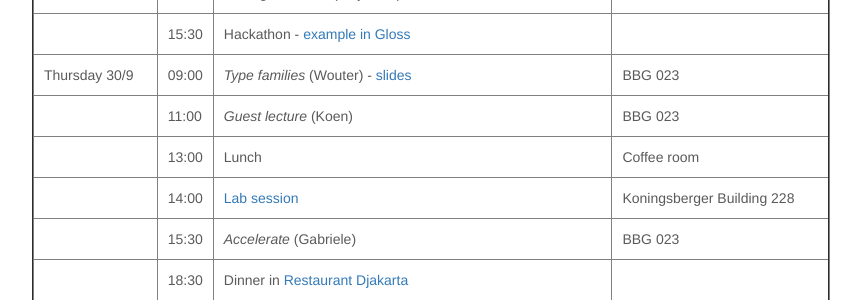
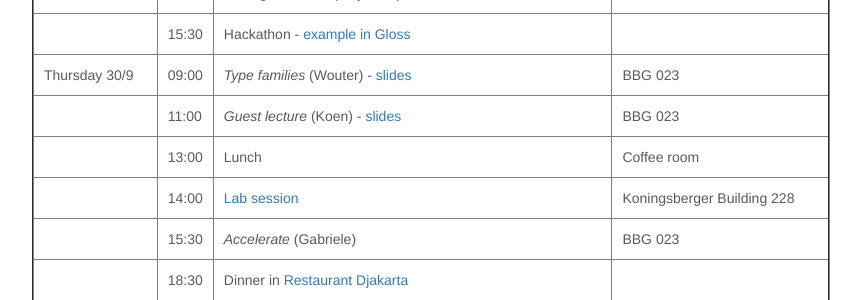
Before and after one commit to uu-afp/uu-afp.github.io, a Jekyll site: the page built from schedule.html, in a window 1280 px wide. Shown: the part 1089-1389 px from the top of the page, without its empty margins (209-1070 px from the left). Built offline with Jekyll 4.4.1, drawn with Linux system fonts in a browser that asks for light colours; nearby versions of some CDN libraries.

Commit message:
Added slides from Koen.

```diff
--- a/schedule.html
+++ b/schedule.html
@@ -173,7 +173,7 @@
     <tr>
       <td></td>
       <td>11:00</td>
-      <td><i>Guest lecture</i> (Koen)</td>
+      <td><i>Guest lecture</i> (Koen) - <a href="slides/slides-koen.pdf">slides</a></td>
       <td>BBG 023 </td>
     </tr>
 
```
Also changed, not shown: 1 other file.
